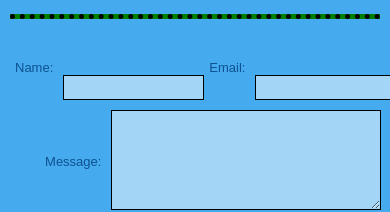
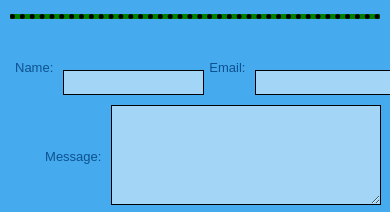
Before and after one commit to Simoja0428/Simoja0428.github.io, a React (Create React App) app: page /contact in a window 390 px wide. Shown: the part 579-791 px from the top of the page. Built offline with nearby package versions, Linux system fonts and the light colour scheme.

Commit message:
Update ContactFormStyles.css

```diff
--- a/src/components/Core/ContactFormStyles.css
+++ b/src/components/Core/ContactFormStyles.css
@@ -186,7 +186,7 @@ label {
 
     .horz input{
         font-size: 9px;
-        margin-top: 20px;
+        margin-top: 15px;
     }
 
     .sub {
```
